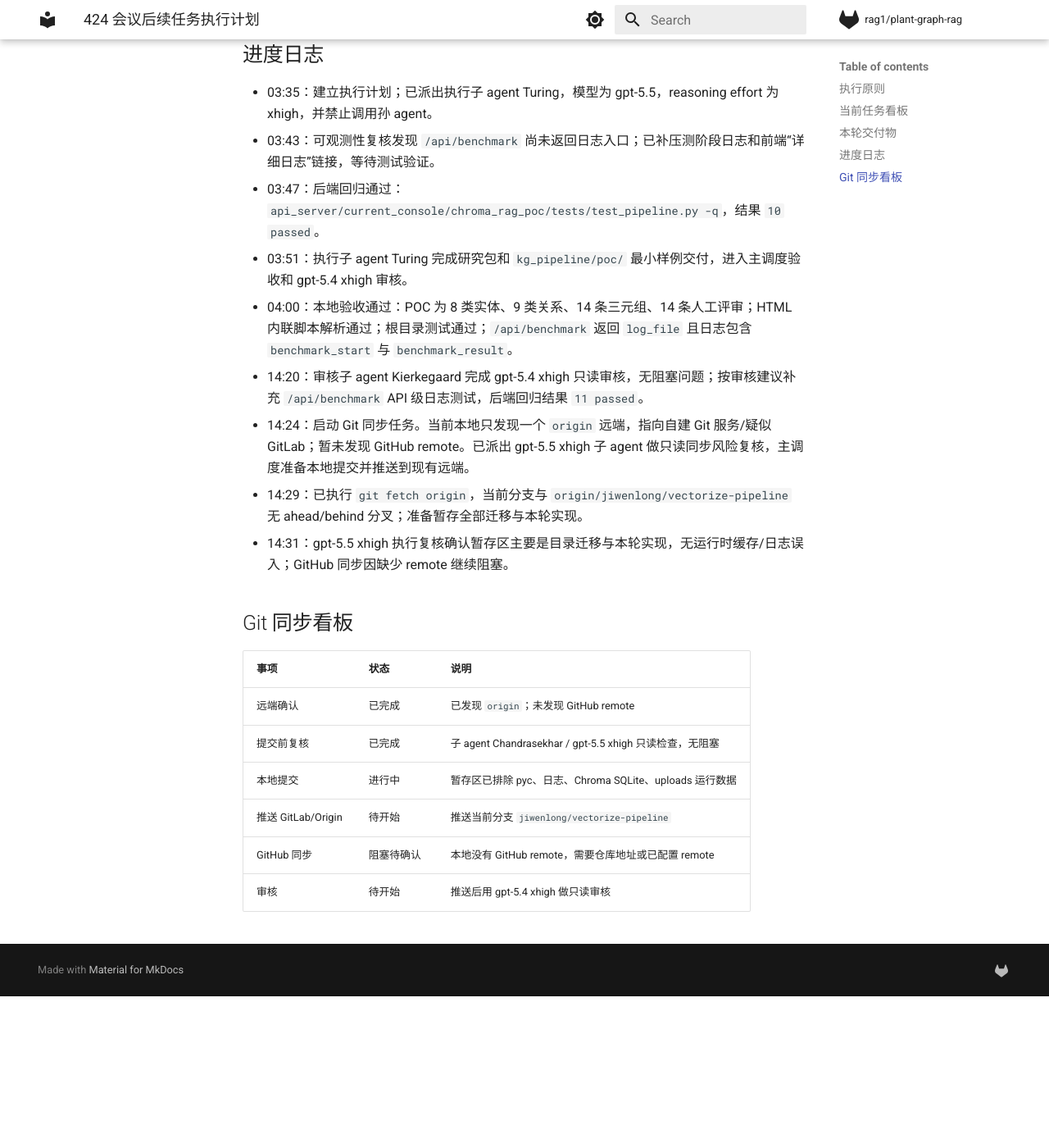
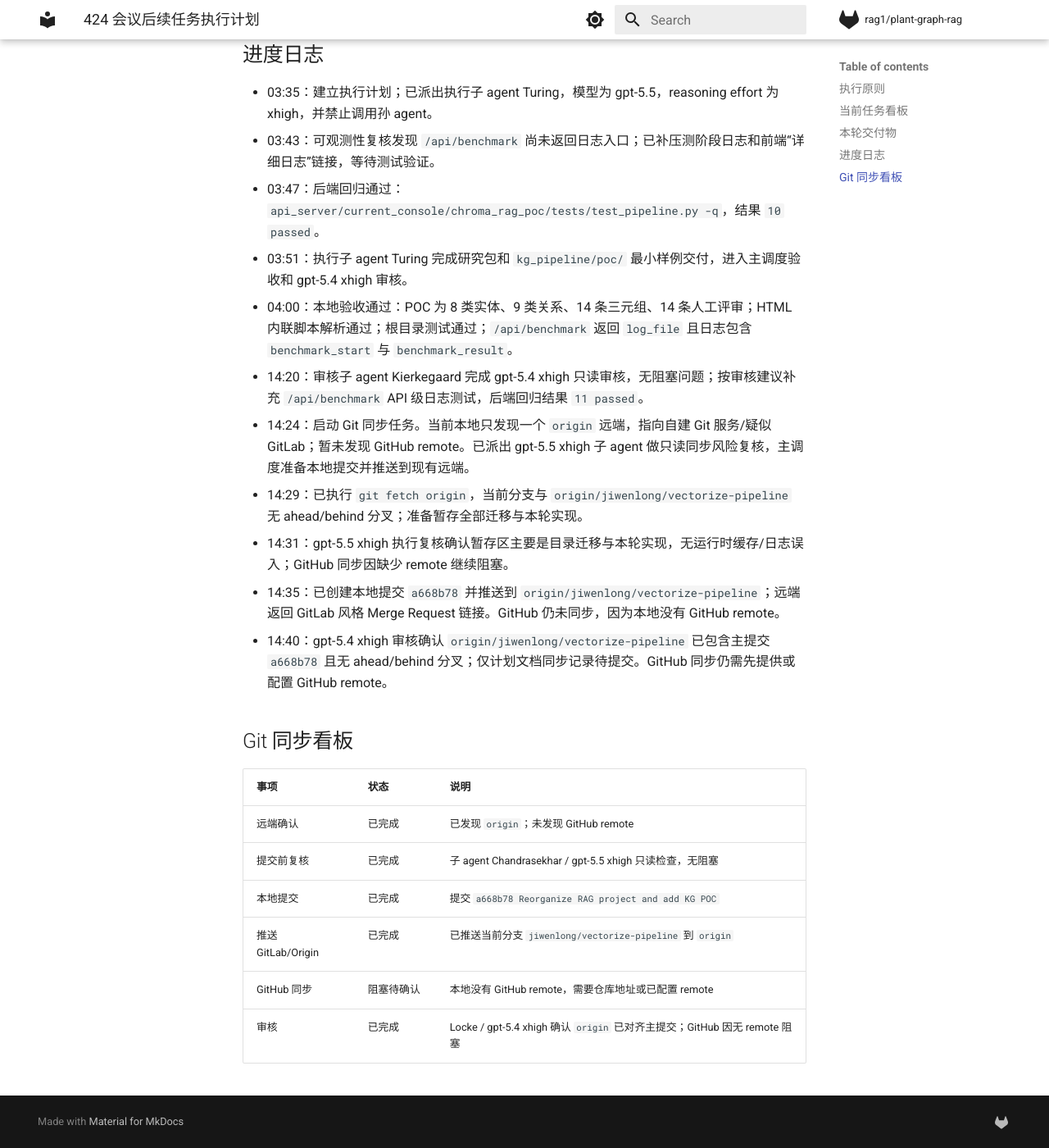
Before and after one commit to JavonLoong/RAG, an MkDocs documentation site: the page built from docs/424_followup_execution_plan.md, in a window 1280 px wide and 1400 px high, scrolled down 1576 px. Shown: the whole window at 82% size. Built offline with MkDocs 1.6.1 and Material for MkDocs 9.7.7, drawn with Linux system fonts in a browser that asks for light colours; before the commit the page ends 2791 px from its top, so only the background shows below that; some of the changed text lies outside the part shown.

Commit message:
Record git sync status

```diff
--- a/docs/424_followup_execution_plan.md
+++ b/docs/424_followup_execution_plan.md
@@ -1,6 +1,6 @@
 # 424 会议后续任务执行计划
 
-更新时间：2026-04-25 14:31
+更新时间：2026-04-25 14:40
 
 ## 执行原则
 
@@ -42,6 +42,8 @@
 - 14:24：启动 Git 同步任务。当前本地只发现一个 `origin` 远端，指向自建 Git 服务/疑似 GitLab；暂未发现 GitHub remote。已派出 gpt-5.5 xhigh 子 agent 做只读同步风险复核，主调度准备本地提交并推送到现有远端。
 - 14:29：已执行 `git fetch origin`，当前分支与 `origin/jiwenlong/vectorize-pipeline` 无 ahead/behind 分叉；准备暂存全部迁移与本轮实现。
 - 14:31：gpt-5.5 xhigh 执行复核确认暂存区主要是目录迁移与本轮实现，无运行时缓存/日志误入；GitHub 同步因缺少 remote 继续阻塞。
+- 14:35：已创建本地提交 `a668b78` 并推送到 `origin/jiwenlong/vectorize-pipeline`；远端返回 GitLab 风格 Merge Request 链接。GitHub 仍未同步，因为本地没有 GitHub remote。
+- 14:40：gpt-5.4 xhigh 审核确认 `origin/jiwenlong/vectorize-pipeline` 已包含主提交 `a668b78` 且无 ahead/behind 分叉；仅计划文档同步记录待提交。GitHub 同步仍需先提供或配置 GitHub remote。
 
 ## Git 同步看板
 
@@ -49,7 +51,7 @@
 | --- | --- | --- |
 | 远端确认 | 已完成 | 已发现 `origin`；未发现 GitHub remote |
 | 提交前复核 | 已完成 | 子 agent Chandrasekhar / gpt-5.5 xhigh 只读检查，无阻塞 |
-| 本地提交 | 进行中 | 暂存区已排除 pyc、日志、Chroma SQLite、uploads 运行数据 |
-| 推送 GitLab/Origin | 待开始 | 推送当前分支 `jiwenlong/vectorize-pipeline` |
+| 本地提交 | 已完成 | 提交 `a668b78 Reorganize RAG project and add KG POC` |
+| 推送 GitLab/Origin | 已完成 | 已推送当前分支 `jiwenlong/vectorize-pipeline` 到 `origin` |
 | GitHub 同步 | 阻塞待确认 | 本地没有 GitHub remote，需要仓库地址或已配置 remote |
-| 审核 | 待开始 | 推送后用 gpt-5.4 xhigh 做只读审核 |
+| 审核 | 已完成 | Locke / gpt-5.4 xhigh 确认 `origin` 已对齐主提交；GitHub 因无 remote 阻塞 |
```
